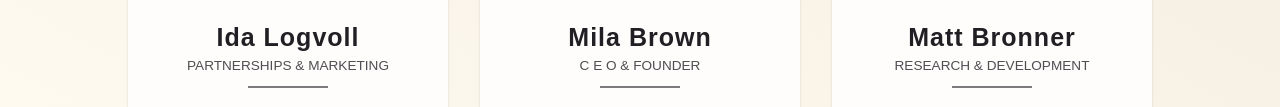
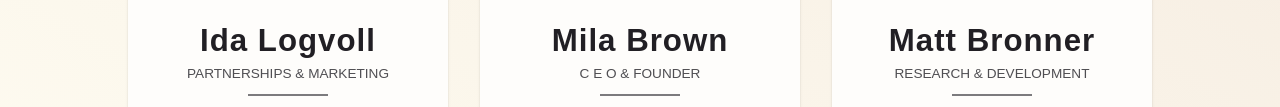
Before and after one commit to ClaksHDS/Angstrom, a plain HTML site: page index.html in a window 1280 px wide. Shown: the part 1953-2060 px from the top of the page. Drawn offline with Linux system fonts and the light colour scheme.

Commit message:
fix accessibility issues

```diff
--- a/css/styles.css
+++ b/css/styles.css
@@ -264,10 +264,10 @@ Portfolio Section
   margin: 0 auto;
 }
 .missions h2,
-h4 {
+h3 {
   color: var(--primary400);
 }
-.missions h4 {
+.missions h3 {
   font-size: 1.2rem;
 }
 
@@ -321,14 +321,6 @@ Our Team Section
 ===============
 */
 .our-team-section {
-  /* background-image: linear-gradient(
-    to right top,
-    #ede5bf,
-    #efe8c1,
-    #f0ebc3,
-    #f2efc6,
-    #f3f2c8
-  ); */
   background-image: linear-gradient(
     to right top,
     #fffcf2,
--- a/index.html
+++ b/index.html
@@ -69,10 +69,10 @@
       <div class="missions">
         <h2>Add a scandinavian touch to your interior</h2>
         <br />
-        <h4>
+        <h3>
           A minimalistic style using a blend of textures and soft hues to make
           sleek, modern and inviting interiors.
-        </h4>
+        </h3>
       </div>
 
       <div class="container-gallery">
@@ -131,7 +131,7 @@
               alt="worker"
             />
           </div>
-          <h4 id="person">Ida Logvoll</h4>
+          <h3 id="person">Ida Logvoll</h3>
           <p id="job">Partnerships & Marketing</p>
           <div class="underline"></div>
           <p id="info">
@@ -147,7 +147,7 @@
               alt="worker"
             />
           </div>
-          <h4 id="person">Mila Brown</h4>
+          <h3 id="person">Mila Brown</h3>
           <p id="job">C E O & Founder</p>
           <div class="underline"></div>
           <p id="info">
@@ -163,7 +163,7 @@
               alt="worker"
             />
           </div>
-          <h4 id="person">Matt Bronner</h4>
+          <h3 id="person">Matt Bronner</h3>
           <p id="job">Research & Development</p>
           <div class="underline"></div>
           <p id="info">
```
